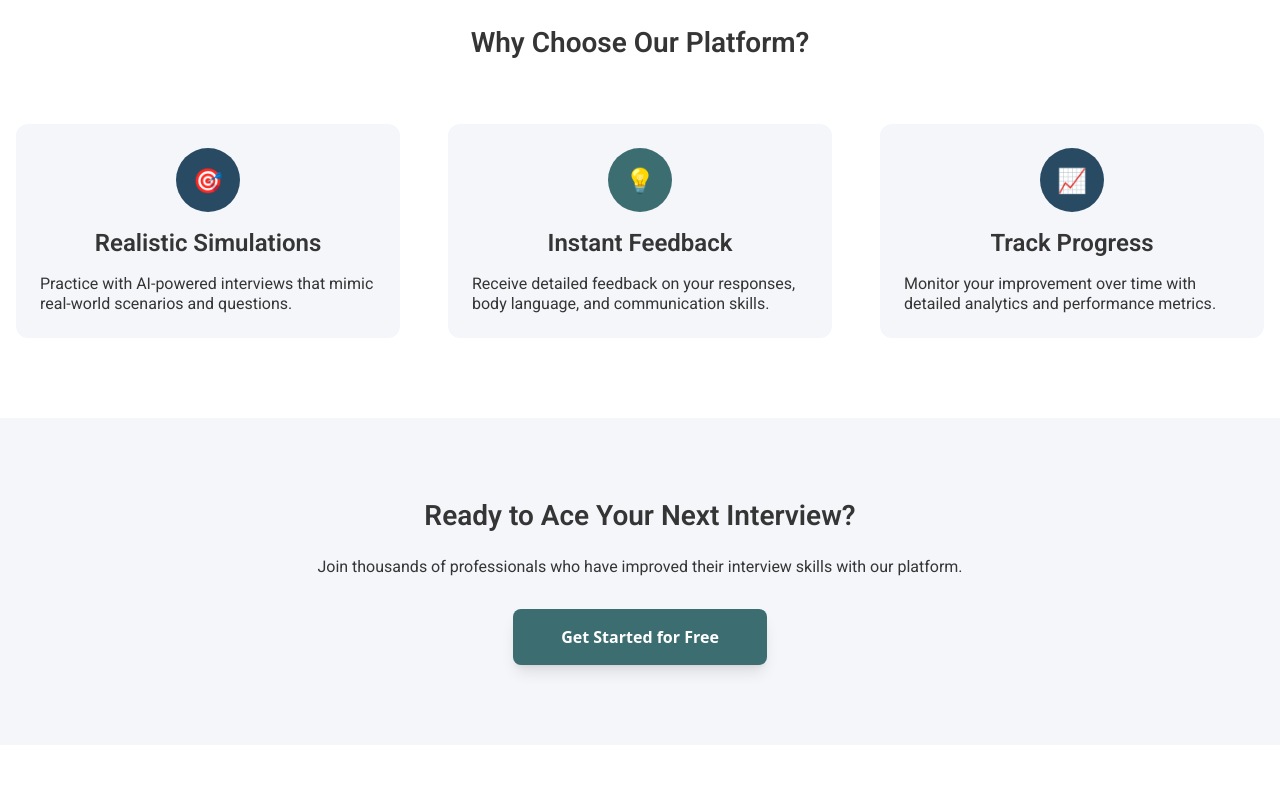
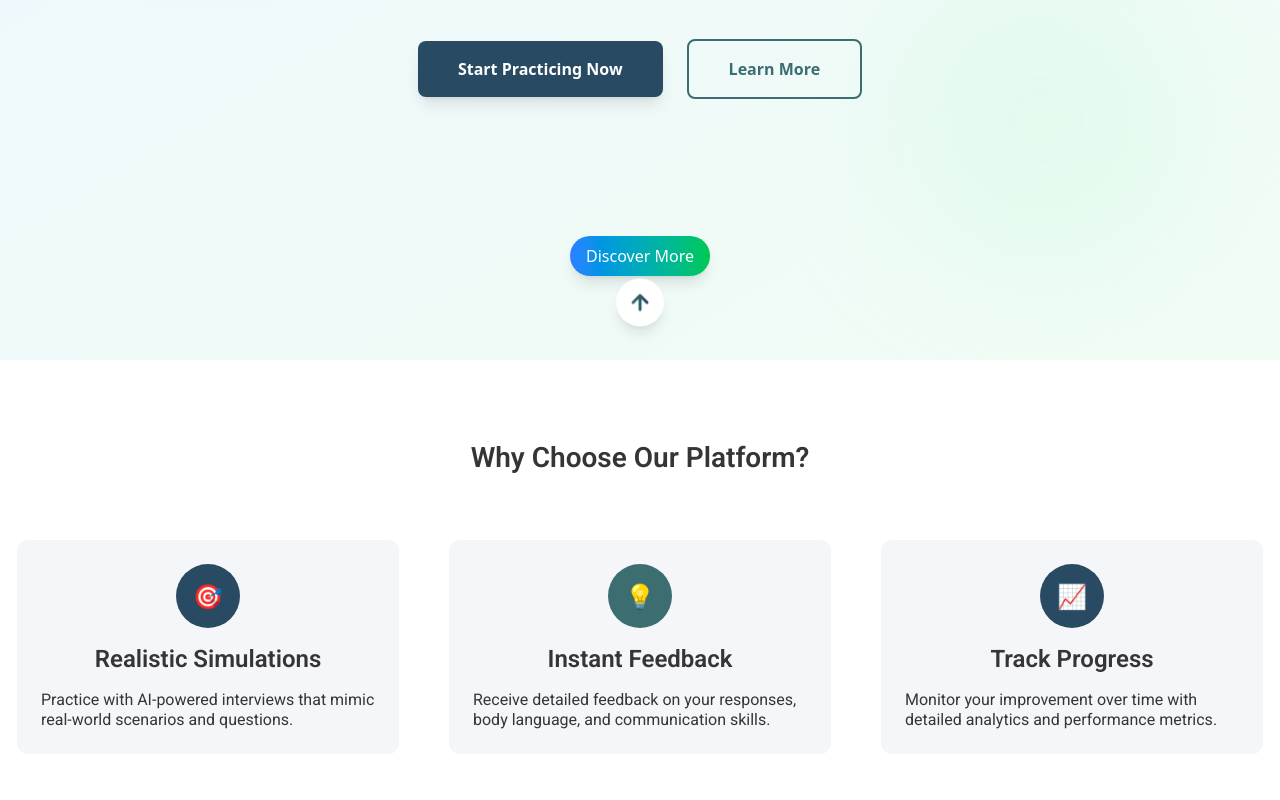
Before and after one commit to JakubMazurek08/CodeReactJS, a React (Vite) app in the folder frontend/: page / in a window 1280 px wide. Shown: the part 440-1240 px from the top of the page. Before the commit the page ends 1185 px from the top, so only its background shows below. Built offline with nearby package versions, Linux system fonts and the light colour scheme.

Commit message:
enhanced look of the landing page

```diff
--- a/frontend/src/pages/LandingPage.tsx
+++ b/frontend/src/pages/LandingPage.tsx
@@ -1,127 +1,291 @@
-import React, { useEffect, useState } from 'react';
-import { useNavigate } from 'react-router-dom';
-import { Text } from '../components/Text';
+import React, { useEffect, useState } from "react";
+import { Link } from "react-router-dom";
+import { Text } from "../components/Text";
+
+// 3D Tilt Feature Card
+interface FeatureCardProps {
+  icon: React.ReactNode;
+  title: string;
+  children: React.ReactNode;
+  bgColor: string;
+  borderColor: string;
+  delay?: number;
+}
+const FeatureCard: React.FC<FeatureCardProps> = ({
+  icon,
+  title,
+  children,
+  bgColor,
+  borderColor,
+  delay = 0,
+}) => {
+  const [show, setShow] = useState(false);
+  const [tilt, setTilt] = useState({ x: 0, y: 0 });
+
+  useEffect(() => {
+    const timer = setTimeout(() => setShow(true), delay);
+    return () => clearTimeout(timer);
+  }, [delay]);
+
+  const handleMouseMove = (e: React.MouseEvent<HTMLDivElement, MouseEvent>) => {
+    const card = e.currentTarget;
+    const rect = card.getBoundingClientRect();
+    const x = e.clientX - rect.left;
+    const y = e.clientY - rect.top;
+    const centerX = rect.width / 2;
+    const centerY = rect.height / 2;
+    const rotateX = ((y - centerY) / centerY) * 10; // max 10deg
+    const rotateY = ((x - centerX) / centerX) * -10;
+    setTilt({ x: rotateX, y: rotateY });
+  };
+  const handleMouseLeave = () => setTilt({ x: 0, y: 0 });
+
+  return (
+    <div
+      className={`tilt-card group relative border rounded-xl overflow-hidden transition-transform duration-400 ease-[cubic-bezier(0.175,0.885,0.32,1.275)] ${
+        show ? "opacity-100 translate-y-0" : "opacity-0 translate-y-8"
+      } hover:-translate-y-4 hover:scale-[1.02]`}
+      style={{ borderColor: "Background", perspective: 1000 }}
+      onMouseMove={handleMouseMove}
+      onMouseLeave={handleMouseLeave}
+    >
+      {/* Gradient border effect */}
+      <div
+        className="pointer-events-none absolute inset-0 rounded-xl z-10"
+        style={{
+          padding: 2,
+          background: "lightgray",
+          transition: "opacity 0.4s ease",
+          opacity: 0.7,
+        }}
+      />
+      <div
+        className="tilt-card-inner relative z-20 p-6 h-full"
+        style={{
+          background: bgColor,
+          borderRadius: 12,
+          transform: `rotateX(${tilt.x}deg) rotateY(${tilt.y}deg)`,
+          transition: "transform 0.5s cubic-bezier(0.23, 1, 0.32, 1)",
+        }}
+      >
+        <div className="text-center mb-4">
+          <div
+            className="w-16 h-16 mx-auto mb-4 rounded-full flex items-center justify-center"
+            style={{ background: borderColor }}
+          >
+            <span className="text-2xl text-white">{icon}</span>
+          </div>
+          <Text type="h3">{title}</Text>
+        </div>
+        <Text type="p">{children}</Text>
+      </div>
+      {/* Show border on hover */}
+      <style>{`
+        .group:hover > div:first-child { opacity: 1 !important; }
+      `}</style>
+    </div>
+  );
+};
+
+// Scroll Down Arrow Component
+const ScrollArrow: React.FC = () => {
+  const [isVisible, setIsVisible] = useState(true);
+
+  useEffect(() => {
+    const handleScroll = () => {
+      // Hide arrow when user has scrolled down
+      if (window.scrollY > 100) {
+        setIsVisible(false);
+      } else {
+        setIsVisible(true);
+      }
+    };
+
+    window.addEventListener('scroll', handleScroll);
+    return () => window.removeEventListener('scroll', handleScroll);
+  }, []);
+
+  const scrollToFeatures = () => {
+    // Smooth scroll to the features section
+    const featuresSection = document.getElementById('features-section');
+    if (featuresSection) {
+      featuresSection.scrollIntoView({ behavior: 'smooth' });
+    }
+  };
+
+  return (
+    <div
+      className={`absolute bottom-6 left-1/2 transform -translate-x-1/2 cursor-pointer transition-opacity duration-300 ${
+        isVisible ? 'opacity-100' : 'opacity-0'
+      } hover:scale-110`}
+      onClick={scrollToFeatures}
+    >
+      <div className="flex flex-col items-center">
+        <div className="text-white font-medium px-4 py-2 rounded-full bg-gradient-to-r from-blue-500 to-green-500 shadow-lg mb-3">
+          <span>Discover More</span>
+        </div>
+
+        <div className="w-12 h-12 rounded-full bg-white shadow-lg flex items-center justify-center animate-bounce">
+          <svg
+            width="24"
+            height="24"
+            viewBox="0 0 24 24"
+            fill="none"
+            xmlns="http://www.w3.org/2000/svg"
+          >
+            <path
+              d="M12 5L12 19M12 19L19 12M12 19L5 12"
+              stroke="url(#gradient)"
+              strokeWidth="3"
+              strokeLinecap="round"
+              strokeLinejoin="round"
+              transform="rotate(180 12 12)"
+            />
+            <defs>
+              <linearGradient id="gradient" x1="5" y1="12" x2="19" y2="12" gradientUnits="userSpaceOnUse">
+                <stop stopColor="var(--color-blue)" />
+                <stop offset="1" stopColor="var(--color-green)" />
+              </linearGradient>
+            </defs>
+          </svg>
+        </div>
+      </div>
+    </div>
+  );
+};
 
 export const LandingPage: React.FC = () => {
-    const navigate = useNavigate();
   // For staggered animation of feature cards
-    const [showFeatures, setShowFeatures] = useState([false, false, false]);
-    useEffect(() => {
-        const timers = [
-            setTimeout(() => setShowFeatures(f => [true, f[1], f[2]]), 200),
-            setTimeout(() => setShowFeatures(f => [f[0], true, f[2]]), 400),
-            setTimeout(() => setShowFeatures(f => [f[0], f[1], true]), 600),
-        ];
-        return () => timers.forEach(clearTimeout);
-    }, []);
+  // (now handled by FeatureCard delay prop)
 
   return (
-        <div className="min-h-screen" style={{ backgroundColor: 'var(--color-background)' }}>
+    <div
+      className="min-h-screen"
+      style={{ backgroundColor: "var(--color-background)" }}
+    >
       {/* Hero Section */}
-            <div className="relative overflow-hidden">
-                <div className="container mx-auto px-4 py-20">
+      <div className="flex overflow-hidden h-[100vh] items-center relative bg-gradient-to-br from-blue-50 to-green-50">
+        {/* Background elements for visual interest */}
+        <div className="absolute inset-0 overflow-hidden">
+          <div className="absolute top-20 left-20 w-64 h-64 rounded-full bg-blue-200 opacity-20 blur-3xl"></div>
+          <div className="absolute bottom-20 right-20 w-80 h-80 rounded-full bg-green-200 opacity-20 blur-3xl"></div>
+          <div className="absolute top-40 right-40 w-40 h-40 rounded-full bg-blue-300 opacity-10 blur-2xl"></div>
+        </div>
+
+        <div className="container mx-auto px-4 py-20 relative z-10">
           <div className="text-center max-w-4xl mx-auto">
+            <div className="mb-2">
+              <span className="inline-block px-4 py-1 rounded-full text-sm font-medium mb-4" style={{ backgroundColor: "rgba(var(--color-blue-rgb), 0.1)", color: "var(--color-blue)" }}>
+                AI-Powered Interview Training
+              </span>
+            </div>
             <div className="mb-8">
-                            <Text type="h1">
-                                Master Your Interview Skills
-                            </Text>
+              <Text type="h1">Master Your Interview Skills</Text>
             </div>
             <div className="mb-12">
               <Text type="p">
-                                Experience realistic interview simulations powered by AI.
-                                Get instant feedback and improve your performance with every practice session.
+                Experience realistic interview simulations powered by AI. Get
+                instant feedback and improve your performance with every
+                practice session.
               </Text>
             </div>
             <div className="space-x-6">
+              <Link to={"/home"}>
                 <button
-                                onClick={() => navigate('/login')}
                   className="px-10 py-4 rounded-lg font-semibold transition-transform duration-300 hover:scale-105 hover:shadow-lg active:scale-95 shadow-lg"
-                                style={{ backgroundColor: 'var(--color-blue)', color: 'white' }}
+                  style={{
+                    backgroundColor: "var(--color-blue)",
+                    color: "white",
+                  }}
                 >
                   Start Practicing Now
                 </button>
+              </Link>
               <button
-                                onClick={() => navigate('/')}
                 className="px-10 py-4 rounded-lg font-semibold transition-transform duration-300 hover:scale-105 hover:shadow-lg active:scale-95 border-2"
-                                style={{ borderColor: 'var(--color-green)', color: 'var(--color-green)' }}
+                style={{
+                  borderColor: "var(--color-green)",
+                  color: "var(--color-green)",
+                }}
               >
                 Learn More
               </button>
             </div>
           </div>
         </div>
+
+        {/* Scroll Down Arrow */}
+        <ScrollArrow />
       </div>
 
       {/* Features Section */}
-            <div className="py-20" style={{ backgroundColor: 'white' }}>
+      <div id="features-section" className="py-20" style={{ backgroundColor: "white" }}>
         <div className="container mx-auto px-4">
           <div className="text-center mb-16">
             <Text type="h2">Why Choose Our Platform?</Text>
           </div>
           <div className="grid md:grid-cols-3 gap-12">
-                        {/* Feature 1 */}
-                        <div className={`p-6 rounded-xl transition-all duration-700 ${showFeatures[0] ? 'opacity-100 translate-y-0' : 'opacity-0 translate-y-8'} hover:scale-105 hover:shadow-lg`} style={{ backgroundColor: 'var(--color-background)' }}>
-                            <div className="text-center mb-4">
-                                <div className="w-16 h-16 mx-auto mb-4 rounded-full flex items-center justify-center" style={{ backgroundColor: 'var(--color-blue)' }}>
-                                    <span className="text-2xl text-white">🎯</span>
-                                </div>
-                                <Text type="h3">Realistic Simulations</Text>
-                            </div>
-                            <Text type="p">
-                                Practice with AI-powered interviews that mimic real-world scenarios and questions.
-                            </Text>
-                        </div>
-
-                        {/* Feature 2 */}
-                        <div className={`p-6 rounded-xl transition-all duration-700 ${showFeatures[1] ? 'opacity-100 translate-y-0' : 'opacity-0 translate-y-8'} hover:scale-105 hover:shadow-lg`} style={{ backgroundColor: 'var(--color-background)' }}>
-                            <div className="text-center mb-4">
-                                <div className="w-16 h-16 mx-auto mb-4 rounded-full flex items-center justify-center" style={{ backgroundColor: 'var(--color-green)' }}>
-                                    <span className="text-2xl text-white">💡</span>
-                                </div>
-                                <Text type="h3">Instant Feedback</Text>
-                            </div>
-                            <Text type="p">
-                                Receive detailed feedback on your responses, body language, and communication skills.
-                            </Text>
-                        </div>
-
-                        {/* Feature 3 */}
-                        <div className={`p-6 rounded-xl transition-all duration-700 ${showFeatures[2] ? 'opacity-100 translate-y-0' : 'opacity-0 translate-y-8'} hover:scale-105 hover:shadow-lg`} style={{ backgroundColor: 'var(--color-background)' }}>
-                            <div className="text-center mb-4">
-                                <div className="w-16 h-16 mx-auto mb-4 rounded-full flex items-center justify-center" style={{ backgroundColor: 'var(--color-blue)' }}>
-                                    <span className="text-2xl text-white">📈</span>
-                                </div>
-                                <Text type="h3">Track Progress</Text>
-                            </div>
-                            <Text type="p">
-                                Monitor your improvement over time with detailed analytics and performance metrics.
-                            </Text>
-                        </div>
+            <FeatureCard
+              icon="🎯"
+              title="Realistic Simulations"
+              bgColor="var(--color-background)"
+              borderColor="var(--color-blue)"
+              delay={200}
+            >
+              Practice with AI-powered interviews that mimic real-world
+              scenarios and questions.
+            </FeatureCard>
+            <FeatureCard
+              icon="💡"
+              title="Instant Feedback"
+              bgColor="var(--color-background)"
+              borderColor="var(--color-green)"
+              delay={400}
+            >
+              Receive detailed feedback on your responses, body language, and
+              communication skills.
+            </FeatureCard>
+            <FeatureCard
+              icon="📈"
+              title="Track Progress"
+              bgColor="var(--color-background)"
+              borderColor="var(--color-blue)"
+              delay={600}
+            >
+              Monitor your improvement over time with detailed analytics and
+              performance metrics.
+            </FeatureCard>
           </div>
         </div>
       </div>
 
       {/* CTA Section */}
-            <div className="py-20" style={{ backgroundColor: 'var(--color-background)' }}>
+      <div
+        className="py-20"
+        style={{ backgroundColor: "var(--color-background)" }}
+      >
         <div className="container mx-auto px-4 text-center">
           <div className="max-w-2xl mx-auto">
             <div className="mb-6">
-                            <Text type="h2">
-                                Ready to Ace Your Next Interview?
-                            </Text>
+              <Text type="h2">Ready to Ace Your Next Interview?</Text>
             </div>
             <div className="mb-8">
               <Text type="p">
-                                Join thousands of professionals who have improved their interview skills with our platform.
+                Join thousands of professionals who have improved their
+                interview skills with our platform.
               </Text>
             </div>
+            <Link to={"/home"}>
               <button
-                            onClick={() => navigate('/login')}
                 className="px-12 py-4 rounded-lg font-semibold transition-transform duration-300 hover:scale-105 hover:shadow-lg active:scale-95 shadow-lg"
-                            style={{ backgroundColor: 'var(--color-green)', color: 'white' }}
+                style={{
+                  backgroundColor: "var(--color-green)",
+                  color: "white",
+                }}
               >
                 Get Started for Free
               </button>
+            </Link>
           </div>
         </div>
       </div>
```
Lines whose indentation alone changed are shown as unchanged.
